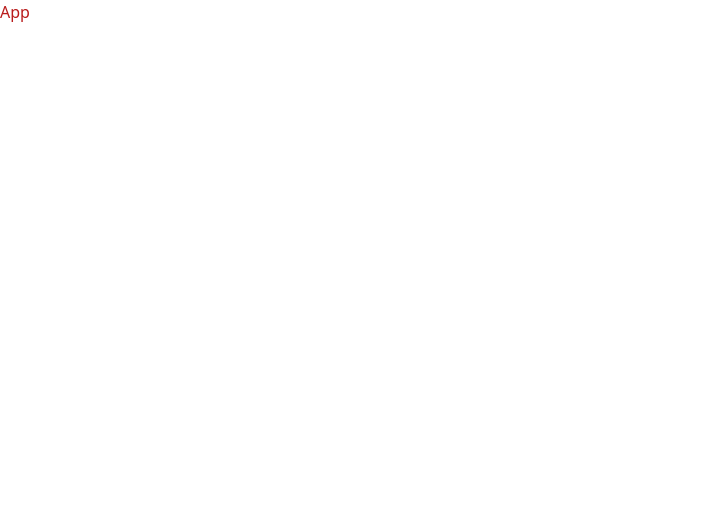
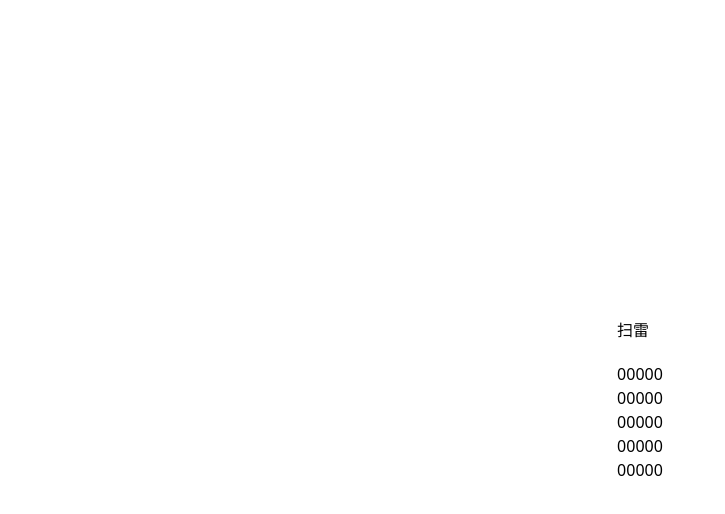
Before and after one commit to Debbl/react-minesweeper, a React (Vite) app: page / in a window 1280 px wide. Shown: the top 514 px of the page, without its empty margins (0-725 px from the left). Built offline with nearby package versions, Linux system fonts and the light colour scheme.

Commit message:
add eslint and prettier

```diff
--- a/src/App.tsx
+++ b/src/App.tsx
@@ -1,4 +1,10 @@
+import Container from "./components/Container";
+
 function App() {
-  return <div className="text-red-700">App</div>;
+  return (
+    <div className="flex h-screen justify-center items-center">
+      <Container />
+    </div>
+  );
 }
 export default App;
--- a/src/assets/css/reset.scss
+++ /dev/null
@@ -1,4 +0,0 @@
-body {
-  padding: 0;
-  margin: 0;
-}
--- a/src/Container.tsx
+++ b/src/components/Container.tsx
@@ -3,9 +3,9 @@ import { useState } from "react";
 import produce from "immer";
 import clsx from "clsx";
 import { GiMineExplosion, RiFlagFill } from "react-icons/all";
-import "./style.scss";
+// import "./style.scss";
 
-let dev = true;
+const dev = true;
 
 interface BlockState {
   x: number;
@@ -22,7 +22,7 @@ const HEIGHT = 5;
 // 生成炸弹
 function generateMines(
   state: BlockState[][],
-  initial: { y: number; x: number }
+  initial: { y: number; x: number },
 ) {
   const newState = produce(state, (draft) => {
     for (const rows of draft) {
@@ -52,8 +52,8 @@ const directions = [
 ];
 function updateNumber(state: BlockState[][]) {
   const newState = produce(state, (draft) => {
-    draft.forEach((rows, y) => {
-      rows.forEach((block, x) => {
+    draft.forEach((rows) => {
+      rows.forEach((block) => {
         if (block.mine) return;
         getSiblings(block, draft).forEach((otherMine) => {
           if (otherMine.mine) {
@@ -75,8 +75,8 @@ function initState() {
         y,
         adjacentMines: 0,
         revealed: false,
-      })
-    )
+      }),
+    ),
   );
 }
 // 炸弹和按钮的样式
@@ -135,7 +135,7 @@ function checkGameState(state: BlockState[][]) {
     if (
       blocks.every(
         (block) =>
-          (block.revealed && !block.mine) || (block.flagged && block.mine)
+          (block.revealed && !block.mine) || (block.flagged && block.mine),
       )
     ) {
       alert("You win!");
@@ -161,13 +161,13 @@ function Container() {
               item.revealed = true;
             }
           }
-        })
+        }),
       );
       return;
     }
     if (!mineGenerated) {
       setState(
-        produce((draft) => updateNumber(generateMines(draft, { y, x })))
+        produce((draft) => updateNumber(generateMines(draft, { y, x }))),
       );
       mineGenerated = true;
     }
@@ -179,7 +179,7 @@ function Container() {
         }
         draft[y][x].revealed = true;
         expendZero(draft[y][x], draft);
-      })
+      }),
     );
   };
   // 右键菜单
@@ -190,7 +190,7 @@ function Container() {
         if (!draft[y][x].revealed) {
           draft[y][x].flagged = !draft[y][x].flagged;
         }
-      })
+      }),
     );
   };
   return (
--- a/src/main.tsx
+++ b/src/main.tsx
@@ -2,10 +2,9 @@ import React from "react";
 import ReactDOM from "react-dom/client";
 import App from "./App";
 import "./index.css";
-import "./assets/css/reset.scss";
 
 ReactDOM.createRoot(document.getElementById("root") as HTMLElement).render(
   <React.StrictMode>
     <App />
-  </React.StrictMode>
+  </React.StrictMode>,
 );
```
Also changed, not shown: package.json (+7 -0 lines), .eslintrc.cjs (added), .prettierrc.cjs (added), 1 other file (tests, documents, lock files or other folders).
